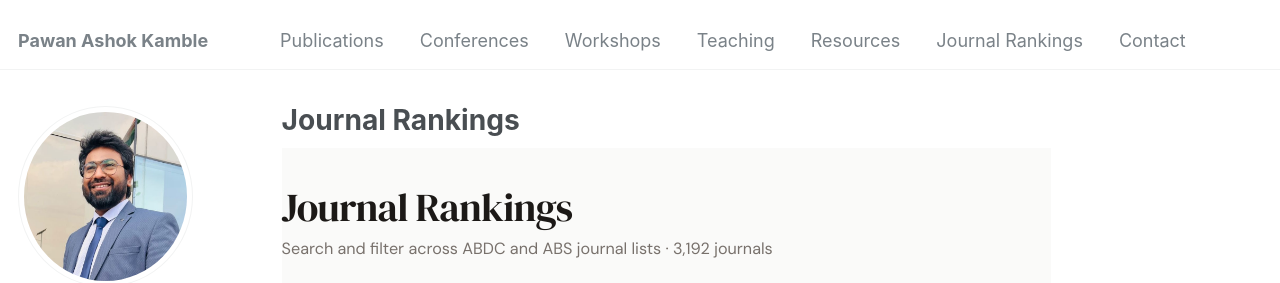
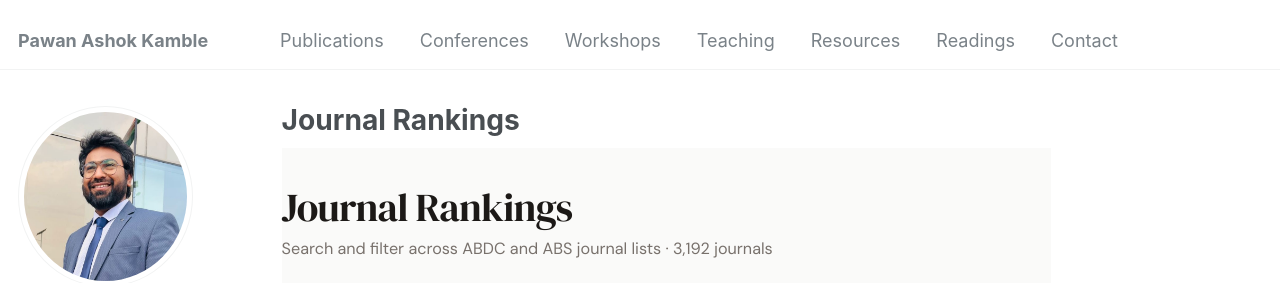
Before and after one commit to pawankb13/pawankb13.github.io, a Jekyll site: the page built from files/journals.html, in a window 1280 px wide. Shown: the top 283 px of the page. Built offline with Jekyll 4.4.1, drawn with Linux system fonts in a browser that asks for light colours; some web fonts are replaced.

Commit message:
Journal Ranking Updated

```diff
--- a/_data/navigation.yml
+++ b/_data/navigation.yml
@@ -20,11 +20,8 @@ main:
   - title: "Resources"
     url: /resources/
 
-  #- title: "Readings"
-  #  url: /readings/
-
-  - title: "Journal Rankings"
-    url: /journals/
+  - title: "Readings"
+    url: /readings/
 
   #- title: "Portfolio"
   #  url: /portfolio/
```
Also changed, not shown: _pages/resources.md (+4 -0 lines), files/journals.html (renamed from _pages/journals.html).
